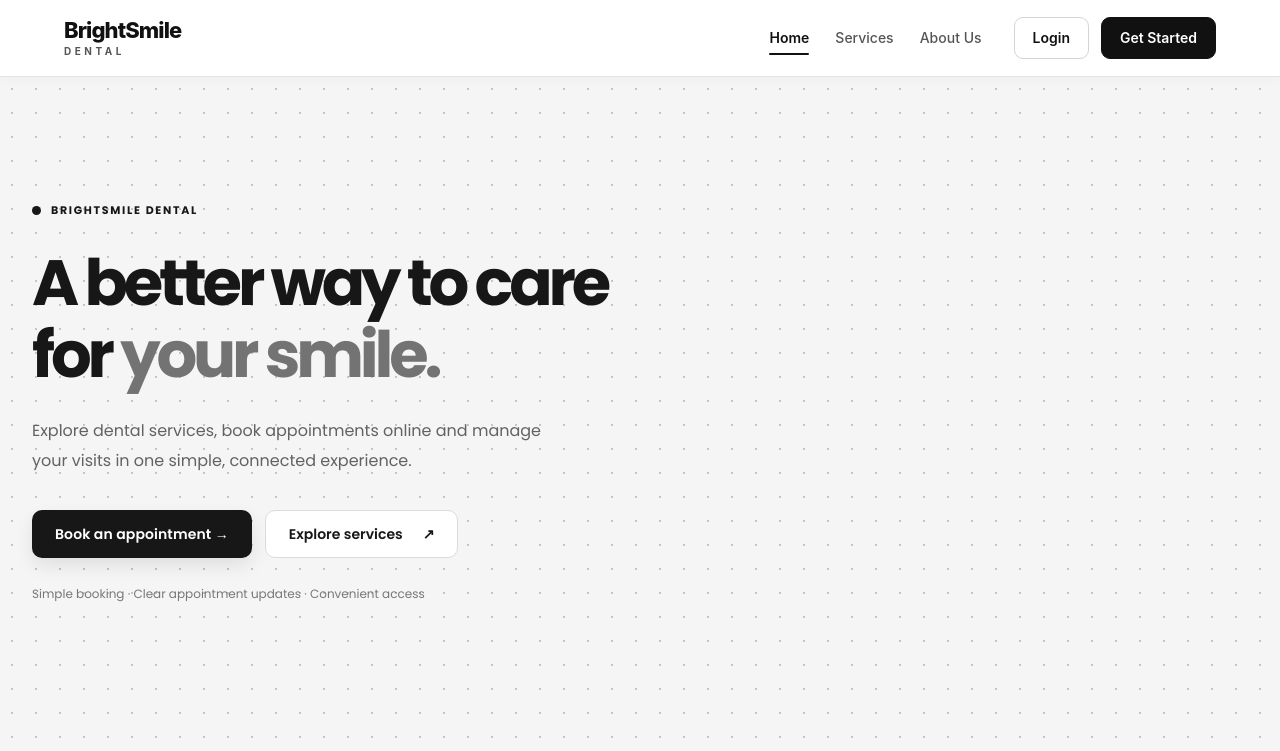
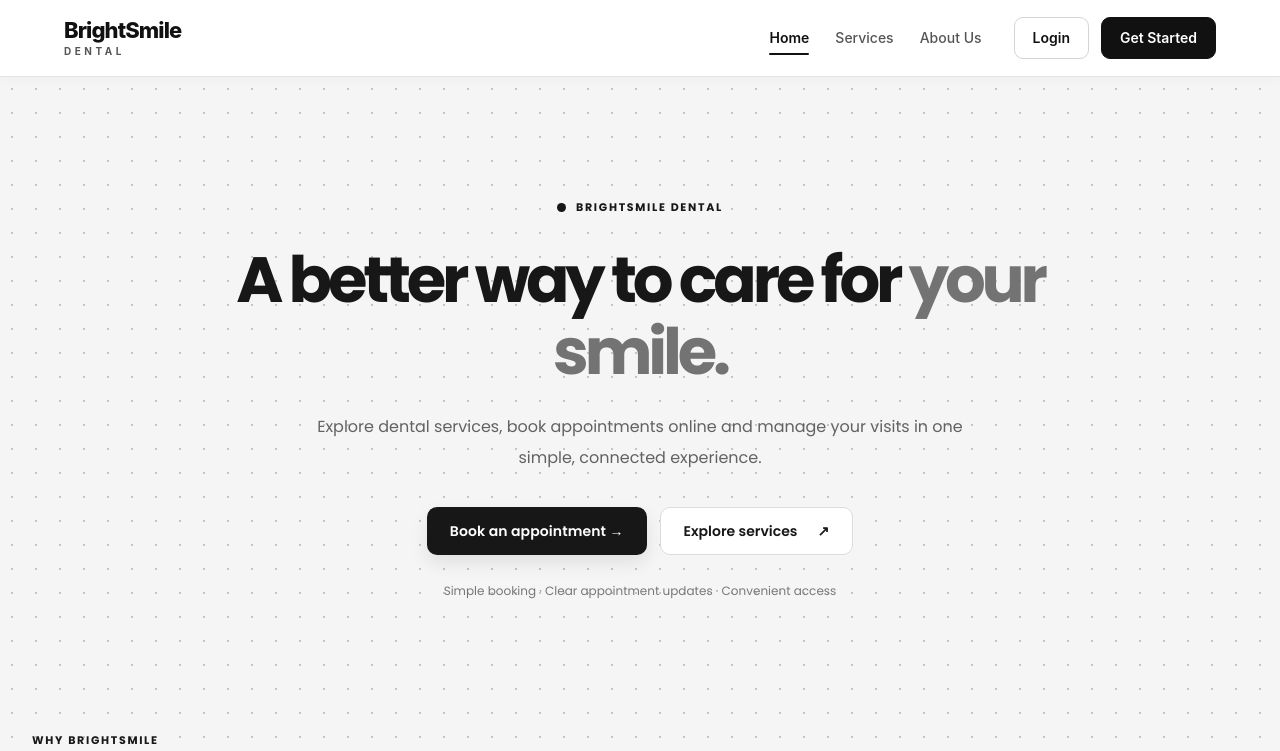
Before and after one commit to AriesMaster/BrightSmileDentalFrontEnd, an Angular app in the folder BrightSmileDentalFrontEnd/: page / in a window 1280 px wide. Shown: the top 751 px of the page. Built offline with nearby package versions, Linux system fonts and the light colour scheme.

Commit message:
style(home): center hero copy and actions

```diff
--- a/BrightSmileDentalFrontEnd/src/app/features/home/home.scss
+++ b/BrightSmileDentalFrontEnd/src/app/features/home/home.scss
@@ -59,3 +59,12 @@
 @media(max-width:980px) { .hero-section { grid-template-columns:1fr; min-height:auto; padding-bottom:35px; } .hero-copy { max-width:760px; } .hero-visual { max-width:650px; width:100%; } }
 @media(max-width:680px) { .page-content { padding:32px 16px 55px; } .hero-section { gap:30px; } .hero-copy h1 { font-size:clamp(36px,9vw,52px); } .subheading { font-size:14px; } .hero-actions { align-items:stretch; flex-direction:column; } .primary-action,.secondary-action { width:100%; } .hero-visual { padding:19px; border-radius:18px; } .section-heading { display:block; } .feature-grid { grid-template-columns:1fr; gap:14px; } .feature-card { padding:23px; } .services-band { flex-direction:column; align-items:flex-start; padding:25px; margin-top:40px; } .band-link { width:100%; } .final-cta { margin-top:40px; padding:40px 20px; } }
 @media(prefers-reduced-motion:reduce) { *,*::before,*::after { transition:none!important; scroll-behavior:auto!important; } }
+
+/* Center the simplified hero after removing the appointment preview */
+.hero-section { grid-template-columns:minmax(0,1fr); min-height:440px; text-align:center; justify-items:center; padding:65px 0 75px; }
+.hero-copy { max-width:850px; margin-inline:auto; }
+.hero-copy h1 { max-width:850px; }
+.subheading { max-width:680px; margin-inline:auto; }
+.hero-actions { justify-content:center; }
+.hero-note { text-align:center; }
+@media(max-width:680px) { .hero-section { min-height:auto; padding:45px 0 55px; } .hero-copy { width:100%; } }
```
